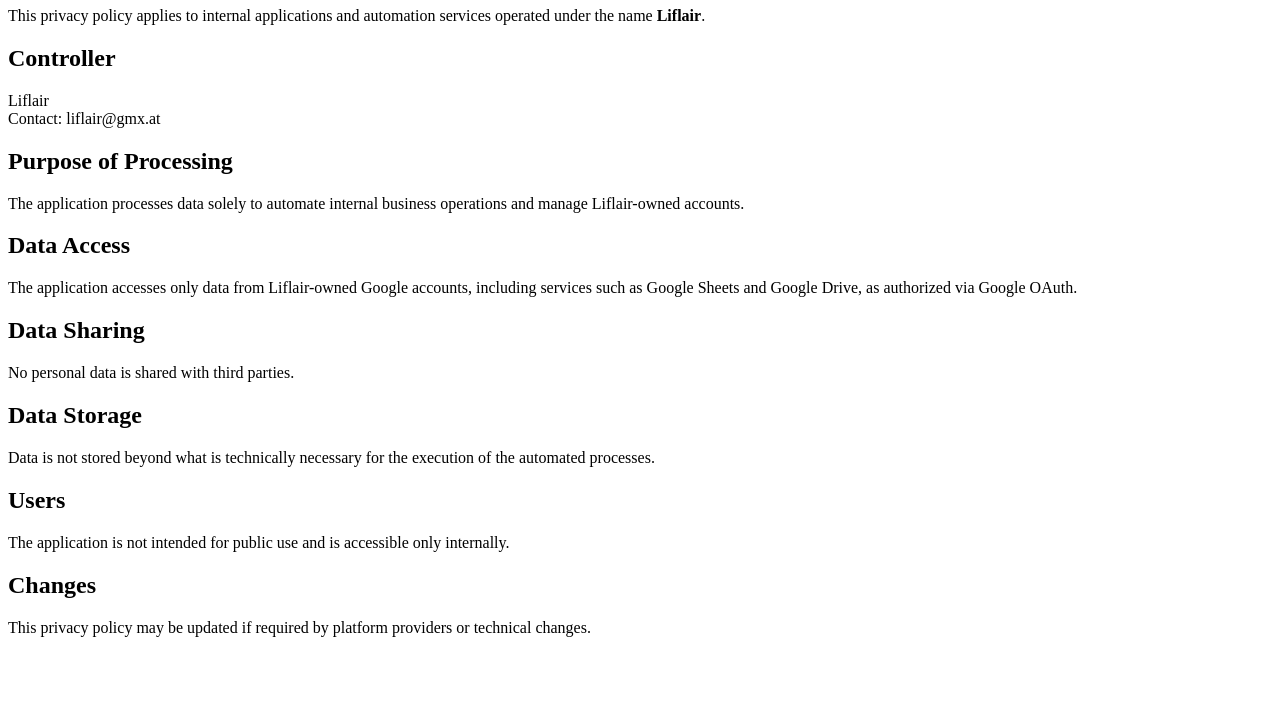
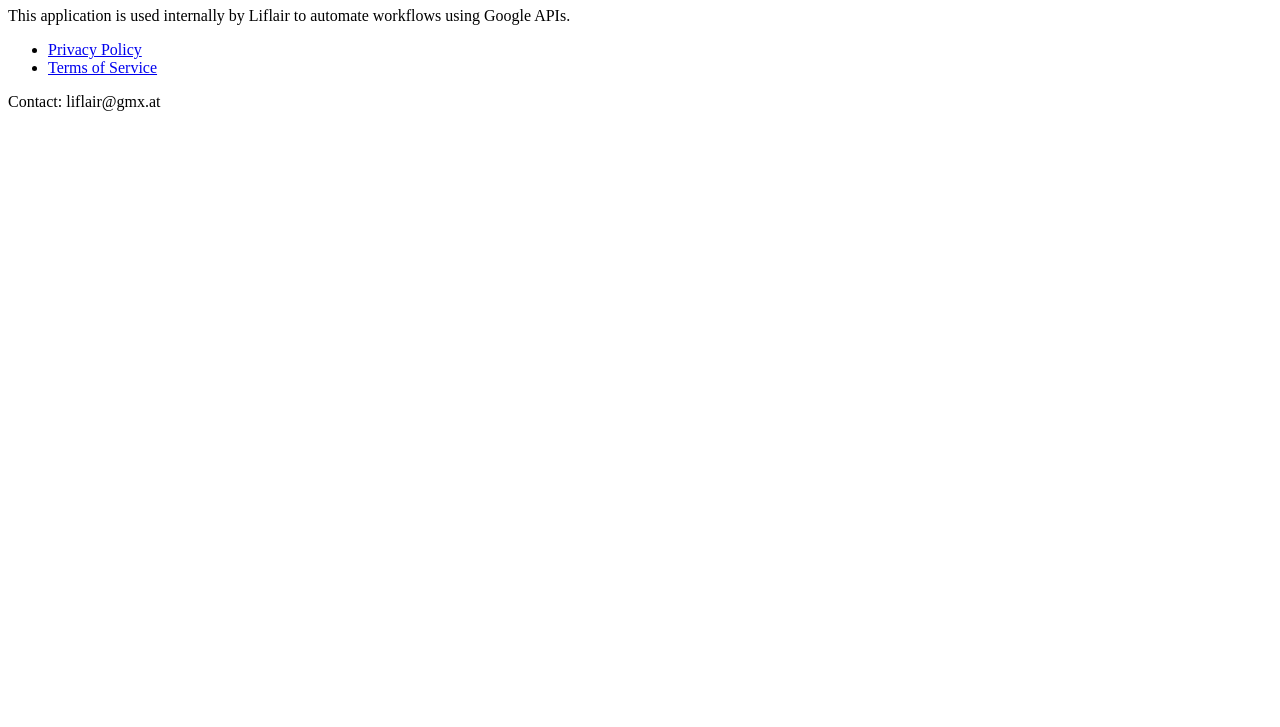
Before and after one commit to liflair/liflair-privacy, a plain HTML site: page google/index.html in a window 1280 px wide. Shown: the part 73-800 px from the top of the page. Drawn offline with Linux system fonts and the light colour scheme.

Commit message:
Update index.html

```diff
--- a/google/index.html
+++ b/google/index.html
@@ -1,105 +1,30 @@
 <!doctype html>
-
 <html lang="en">
-
 <head>
-
   <meta charset="utf-8">
-
-  <title>Liflair – Google API Privacy Policy</title>
-
+  <title>Liflair – Google Internal Application</title>
 </head>
-
 <body>
-
-  <h1>Privacy Policy</h1>
-
+  <h1>Liflair – Internal Google Application</h1>
 
   <p>
-
-    This privacy policy applies to internal applications and automation services
-
-    operated under the name <strong>Liflair</strong>.
-
+    This application is used internally by Liflair to automate workflows
+    using Google APIs.
   </p>
 
+  <ul>
+    <li>
+      <a href="/liflair-privacy/google/privacy/">
+        Privacy Policy
+      </a>
+    </li>
+    <li>
+      <a href="/liflair-privacy/google/terms/">
+        Terms of Service
+      </a>
+    </li>
+  </ul>
 
-  <h2>Controller</h2>
-
-  <p>
-
-    Liflair<br>
-
-    Contact: liflair@gmx.at
-
-  </p>
-
-
-  <h2>Purpose of Processing</h2>
-
-  <p>
-
-    The application processes data solely to automate internal business
-
-    operations and manage Liflair-owned accounts.
-
-  </p>
-
-
-  <h2>Data Access</h2>
-
-  <p>
-
-    The application accesses only data from Liflair-owned Google accounts,
-
-    including services such as Google Sheets and Google Drive, as authorized
-
-    via Google OAuth.
-
-  </p>
-
-
-  <h2>Data Sharing</h2>
-
-  <p>
-
-    No personal data is shared with third parties.
-
-  </p>
-
-
-  <h2>Data Storage</h2>
-
-  <p>
-
-    Data is not stored beyond what is technically necessary for the execution
-
-    of the automated processes.
-
-  </p>
-
-
-  <h2>Users</h2>
-
-  <p>
-
-    The application is not intended for public use and is accessible only
-
-    internally.
-
-  </p>
-
-
-  <h2>Changes</h2>
-
-  <p>
-
-    This privacy policy may be updated if required by platform providers or
-
-    technical changes.
-
-  </p>
-
+  <p>Contact: liflair@gmx.at</p>
 </body>
-
 </html>
```
